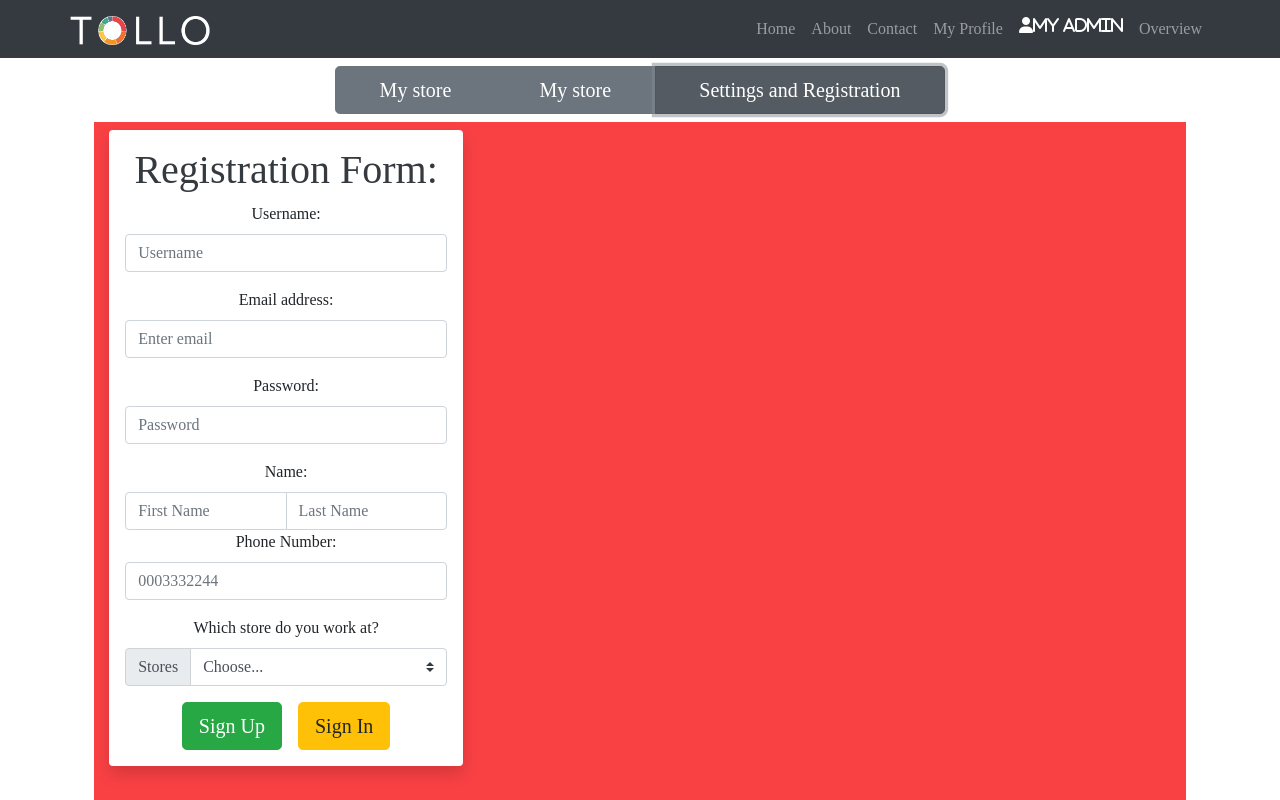
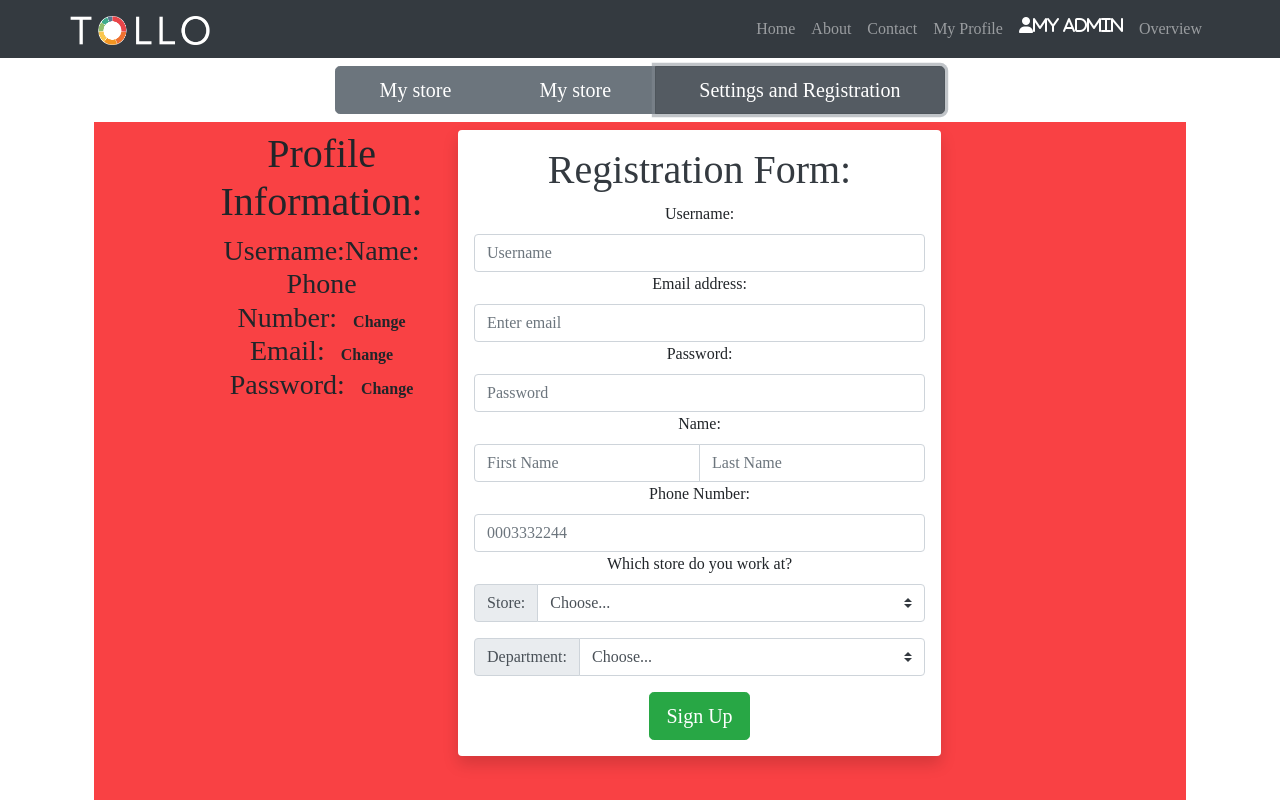
Before and after one commit to furbergerik/tollo, a React (Create React App) app: page /MyAdmin in a window 1280 px wide. Both pictures are taken after a click on the label "Settings and Registration". Shown: the top 800 px of the page. Built offline with nearby package versions, Linux system fonts and the light colour scheme; a web font is replaced by a local one.

Commit message:
changes with my admin page

```diff
--- a/src/components/MyAdmin.jsx
+++ b/src/components/MyAdmin.jsx
@@ -85,6 +85,17 @@ class MyAdmin extends Component {
 
 
   }
+  login = _=>{
+    console.log("getUsers");
+    const store =4;
+    //const {username,password,first_name,last_name,store,admin,phone,email}=req.query;
+    fetch(`http://tollo.duckdns.org:61338/getUsers?store='${store}'&username=${null}`)
+    .then(response => response.json())
+    .then(data=>console.log(data))
+    .catch(err => console.error(err))
+
+
+  }
   cancelCourse = () => {
     document.getElementById("reg-form").reset();
   }
@@ -92,6 +103,10 @@ class MyAdmin extends Component {
   renderUser=({user_id,username}) => <div key={user_id}>{username}</div>
   render() {
     const{users, user}=this.state;
+    // const listUser=getUsers();
+    // const listItems = numbers.map((number) =>
+ // <li>{number}</li>
+   // );
     let message
     if (this.state.tab == "Store"){
       message =
@@ -113,11 +128,10 @@ class MyAdmin extends Component {
 
     else if(this.state.tab == "Settings"){
       message =
-      <div>
-        <div className="mt-2" >
-        {<Registration></Registration>}
-        </div>
+      <div className="mt-2 row ">
 
+        <div className="col-md-3 offset-1">
+        <div className="test" >
         <h1>Profile Information:</h1>
         <h3>Username:</h3>
         <h3>Name:</h3>
@@ -125,7 +139,7 @@ class MyAdmin extends Component {
         <div className="test">
           <h3>Phone Number:</h3>
           <p className="ml-3">Change </p>
-        </div>
+
 
         <div className="test">
           <h3>Email:</h3>
@@ -136,8 +150,19 @@ class MyAdmin extends Component {
           <h3>Password:</h3>
           <p className="ml-3">Change </p>
         </div>
+        </div>
+        </div>
 
-      </div>
+</div>
+<div>
+
+</div>
+<div >
+        {<Registration></Registration>}
+
+        </div>
+
+  </div>
     }
     return (
 
--- a/src/components/Registration.css
+++ b/src/components/Registration.css
@@ -1,6 +1 @@
-.form{
-    background-color: blueviolet;
-    color: black;
-
-
-}
+#test1 { background: navy !important; }
--- a/src/components/Registration.jsx
+++ b/src/components/Registration.jsx
@@ -14,20 +14,43 @@ class  Registration extends Component {
         last_name: '',
         phone: '',
         store: '',
+        admin:0,
+        department:1
      }
 
       regUserChangeHandler =(event) => {
-        this.setAllUsers({ [event.target.name]: event.target.value });
+        this.setState({ [event.target.name]: event.target.value });
 
       }
 
+      addUser = _=>{
+        console.log("wtf");
+        //const {user}=this.state.user;
+        console.log(this.state.username);
+        //const {username,password,first_name,last_name,store,admin,phone,email}=req.query;
+       // fetch(`http://tollo.duckdns.org:61338/add?username=${this.state.user.username}&password=${this.state.user.password}&first_name=${this.state.user.first_name}&last_name=${this.state.user.last_name}&store=${this.state.user.store}&admin=${this.state.user.admin}&phone=${this.state.user.phone}&email=${this.state.user.email}`)
+      // fetch(`http://tollo.duckdns.org:61338/add?username=${this.state.username}&password=${this.state.password}&first_name=${this.state.first_name}&last_name=${this.state.last_name}&store=${this.state.store}&admin=${this.state.admin}&phone=${this.state.phone}&email=${this.state.email}`)
+       fetch(`http://localhost:61339/add?username=${this.state.username}&password=${this.state.password}&first_name=${this.state.first_name}&last_name=${this.state.last_name}&store=${this.state.store}&admin=${this.state.admin}&phone=${this.state.phone}&email=${this.state.email}&department=${this.state.department}`)
+       .then(response => response.json())
+        .then(data => console.log(data))
+       // .then(this.getUser)
+        .catch(err => console.error(err))
+      }
+      submitHandler =(event) =>{
+        event.preventDefault();
+        console.log(this.state);
+        event.target.className += " was-validated";
+        this.addUser();
+       // event.target.reset();
+
+      }
     render() {
       return(
         <div>
-        <div className=" col-xs-0 col-md-4 "></div>
-      <form className="needs-validation" className=" col-xs-1 col-md-4  shadow p-3 mb-5 bg-white rounded" novalidate id="reg-form" onSubmit={this.submitHandler}>
-      <h1 className="text-dark">Registration Form: </h1>
-      <div className="form-group ">
+
+      <form className="needs-validation"  className="shadow p-3 mb-5 bg-white rounded" id="test1"novalidate id="reg-form" onSubmit={this.submitHandler}>
+      <h1 className="text-dark" >Registration Form: </h1>
+      <div className="form-group " className="test1">
     <label for="exampleInputUsername">Username:</label>
       <input type="text" className="form-control" id="exampleInputUserName" placeholder="Username" required name="username"
         onChange={(this.regUserChangeHandler)}></input>
@@ -36,13 +59,13 @@ class  Registration extends Component {
               </div>
               <div className="valid-feedback">Looks good!</div>
   </div>
-      <div className="form-group "  >
+      <div className="form-group " className="test1" >
     <label for="exampleInputEmail1">Email address:</label>
     <input type="email" className="form-control" id="exampleInputEmail1" aria-describedby="emailHelp" placeholder="Enter email" required name="email"
     onChange={(this.regUserChangeHandler)}></input>
   </div>
 
-  <div className="form-group ">
+  <div className="form-group "className="test1">
     <label for="exampleInputPassword1">Password:</label>
     <input type="password" className="form-control" id="exampleInputPassword1" placeholder="Password" required name="password"
     onChange={(this.regUserChangeHandler)}></input>
@@ -56,7 +79,7 @@ class  Registration extends Component {
   <input type="text" className="form-control" placeholder="Last Name" required  name="last_name"
   onChange={(this.regUserChangeHandler)}></input>
 </div>
-  <div className="form-group ">
+  <div className="form-group "className="test1">
     <label for="number">Phone Number:</label>
     <input type="text" className="form-control" id="exampleInputPassword2" placeholder="0003332244" required name="phone"
     onChange={(this.regUserChangeHandler)}></input>
@@ -64,7 +87,7 @@ class  Registration extends Component {
   <label for="number">Which store do you work at?</label>
   <div className="input-group mb-3 ">
   <div className="input-group-prepend">
-    <label className="input-group-text" for="inputGroupSelect01">Stores</label>
+    <label className="input-group-text" for="inputGroupSelect01">Store:</label>
   </div>
   <select className="custom-select" id="inputGroupSelect01" required  name="store"
   onChange={(this.regUserChangeHandler)}>
@@ -77,11 +100,25 @@ class  Registration extends Component {
 
   </select>
 </div>
-
+<div className="input-group mb-3 ">
+  <div className="input-group-prepend">
+    <label className="input-group-text" for="inputGroupSelect01">Department:</label>
+  </div>
+  <select className="custom-select" id="inputGroupSelect01" required  name="department"
+  onChange={(this.regUserChangeHandler)}>
+    <option defaultValue>Choose...</option>
+    <option value="Footwear">Footwear</option>
+    <option value="Bikes">Bikes</option>
+    <option value="Sportswear">Sportswear</option>
+    <option value="Ice_hockey_equipment">Ice_hockey_equipment</option>
+    <option value="Outdoor">Outdoor</option>
+    <option value="Supplements">Supplements</option>
+    <option value="Racket_sports">Racket_sports</option>
+  </select>
+</div>
 
 
   <button  className="btn btn-success btn-lg">Sign Up</button>
-  <button  className="btn btn-warning btn-lg ml-3">Sign In</button>
       </form>
     </div>
       )
```
